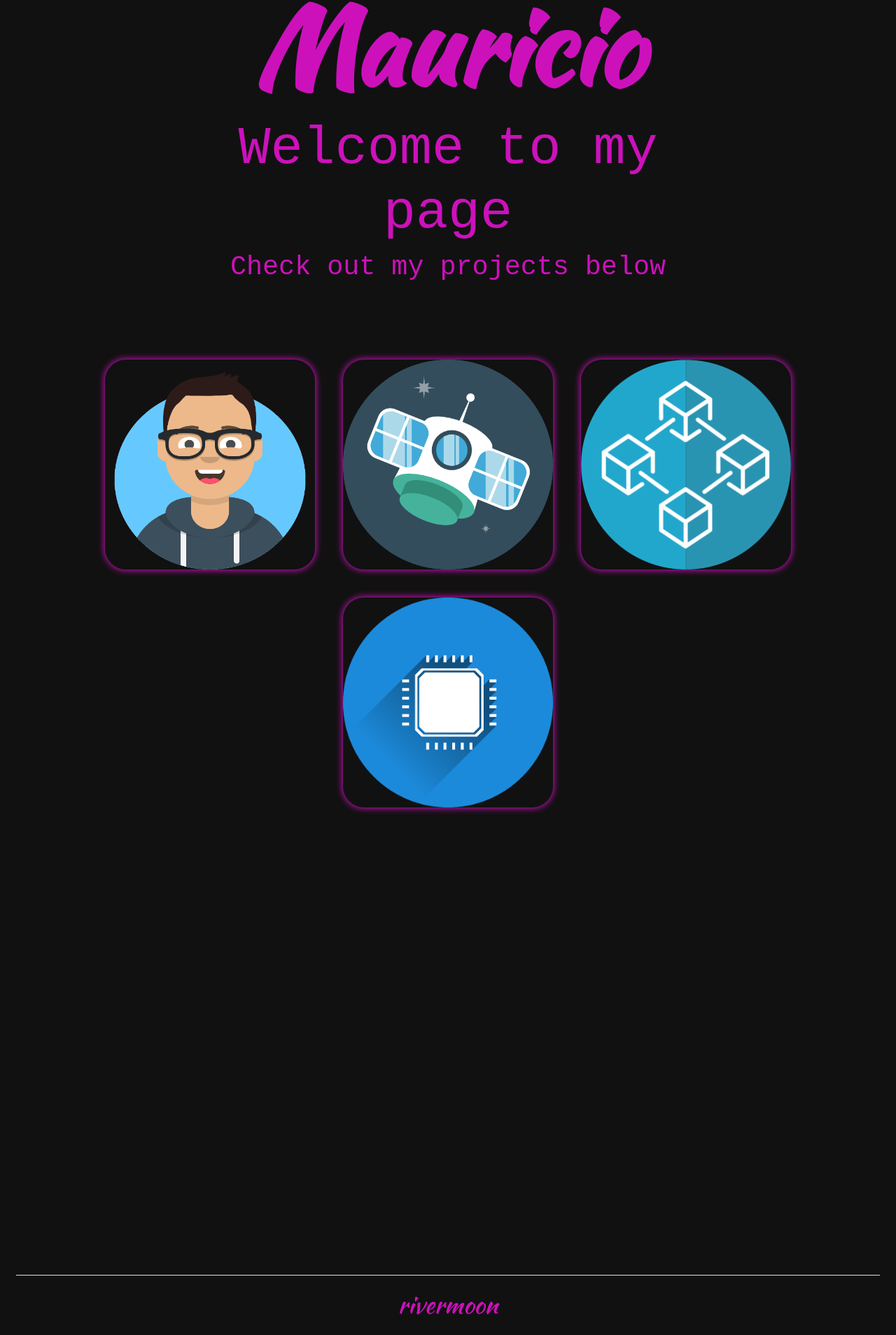
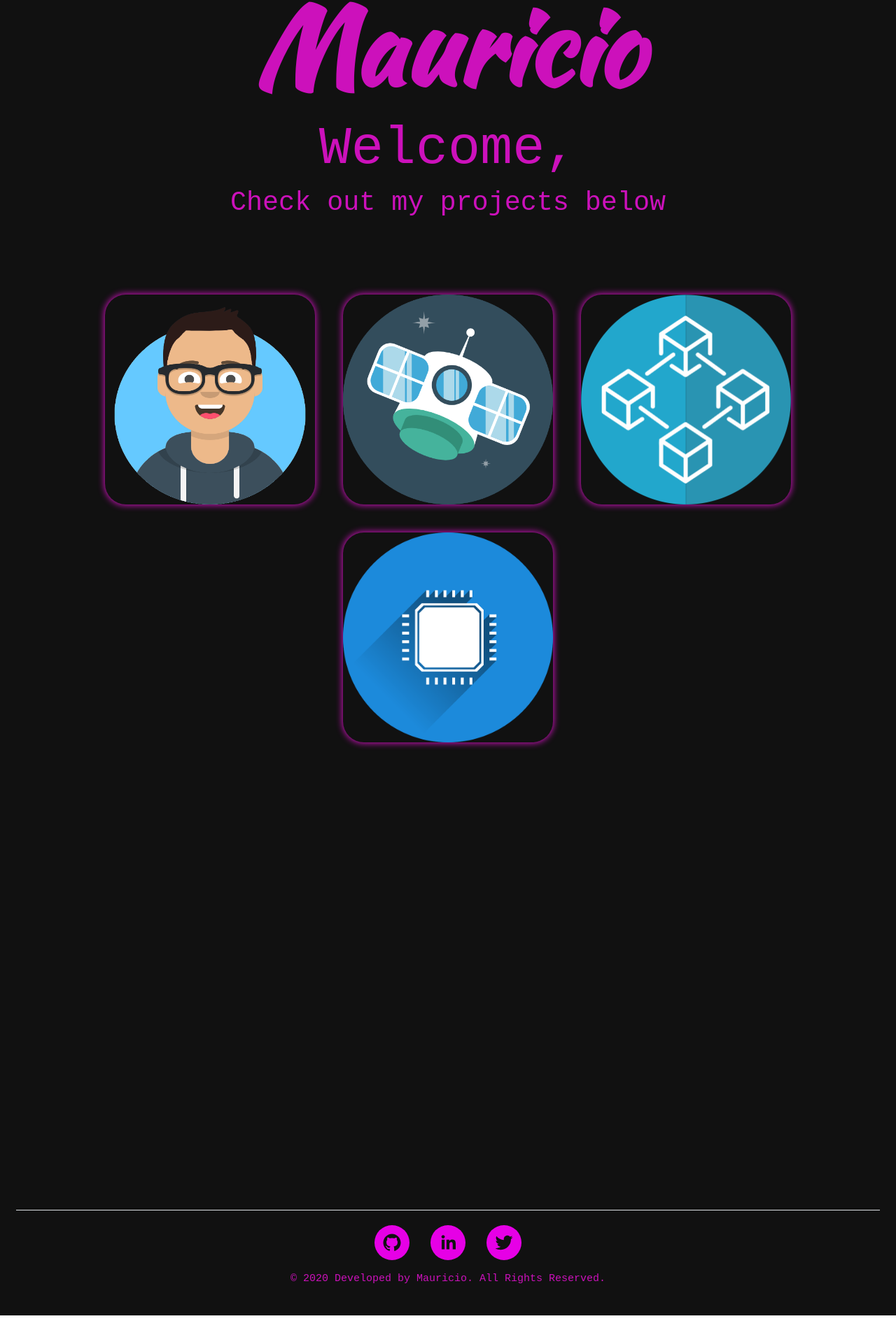
Before and after one commit to rivermoon21/mauricerivers.github.io, a React (Create React App) app in the folder portfolio-site/: page /#/ in a window 1280 px wide. Shown: the part 345-2253 px from the top of the page at 70% size. After the commit the page ends 2225 px from the top, so only its background shows below. Built offline with nearby package versions, Linux system fonts and the light colour scheme.

Commit message:
Deleted socials page and added it in the footer

```diff
--- a/portfolio-site/src/App.js
+++ b/portfolio-site/src/App.js
@@ -12,8 +12,6 @@ import AboutPage from './pages/AboutPage';
 import ContactPage from './pages/ContactPage';
 import SocialsPage from './pages/SocialsPage';
 
-const resumeLink = "https://docs.google.com/document/d/1a9EUGBGO6NI9d4wfe6pTHNPAFeVxq9x2-g5pTyxtAFg/edit?usp=sharing"
-
 class App extends React.Component {
 
   constructor(props) {
@@ -27,7 +25,7 @@ class App extends React.Component {
       ],
       home: {
         title: "Hello, I\'m Mauricio",
-        subTitle: "Welcome to my page",
+        subTitle: "Welcome,",
         text: "Check out my projects below"
       },
       about: {
--- a/portfolio-site/src/components/Content.js
+++ b/portfolio-site/src/components/Content.js
@@ -1,5 +1,4 @@
 import React from 'react';
-
 import Row from 'react-bootstrap/Row';
 import Col from 'react-bootstrap/Col';
 import Container from 'react-bootstrap/Container';
--- a/portfolio-site/src/components/Footer.js
+++ b/portfolio-site/src/components/Footer.js
@@ -2,7 +2,9 @@ import React from 'react';
 import Container from 'react-bootstrap/Container';
 import Row from 'react-bootstrap/Row';
 import Col from 'react-bootstrap/Col';
+import { SocialIcon } from 'react-social-icons';
 
+import Modal from "../components/Modal";
 
 function Footer() {
 
@@ -10,9 +12,21 @@ function Footer() {
       <footer className="mt-5">
         <Container fluid={true} >
         <Col className="border-top justify-content-between p-3" >
-          <Row className="p-0 justify-content-center" md={3} sm={12} style={{ fontFamily: "Kaushan Script, cursive", fontSize: 35, color: "#c1b" }} >
-            rivermoon
+
+          <Row className="justify-content-md-center" style={{ fontFamily: "Kaushan Script, cursive", fontSize: 35, color: "#c1b" }} >
+            <Col md="auto">
+              <SocialIcon url="https://github.com/rivermoon21" target="_blank" rel="noopener noreferrer" bgColor="#e600e6" style={{ height: 50, width: 50 }} />
+            </Col>
+
+            <Col md="auto">
+              <SocialIcon url="https://www.linkedin.com/in/mrivera93/" target="_blank" rel="noopener noreferrer" bgColor="#e600e6" style={{ height: 50, width: 50 }} />
+            </Col>
+
+            <Col md="auto">
+              <SocialIcon url="https://twitter.com/rivermoon21" target="_blank" rel="noopener noreferrer" bgColor="#e600e6" style={{ height: 50, width: 50 }} />
+            </Col>
           </Row>
+
             <Row className="p-3 justify-content-center" md={3} style={{ fontFamily: "Andale Mono, monospace", fontSize: 15, color: "#c1b" }}>
               © 2020 Developed by Mauricio. All Rights Reserved.
             </Row>
--- a/portfolio-site/src/pages/HomePage.js
+++ b/portfolio-site/src/pages/HomePage.js
@@ -3,7 +3,7 @@ import Hero from '../components/Hero'
 import Carousel from '../components/Carousel'
 
 const BOTTOM_STYLE = {
-  height: 25,
+  height: 20,
   minHeight: "75vh",
   zIndex: 2,
 }
--- a/portfolio-site/src/pages/SocialsPage.js
+++ b/portfolio-site/src/pages/SocialsPage.js
@@ -4,7 +4,7 @@ import { SocialIcon } from 'react-social-icons';
 
 import Hero from "../components/Hero";
 import Content from "../components/Content";
-import Modal from "../components/Modal"
+import Modal from "../components/Modal";
 
 const MODAL_STYLES = {
   flex: 1,
```
